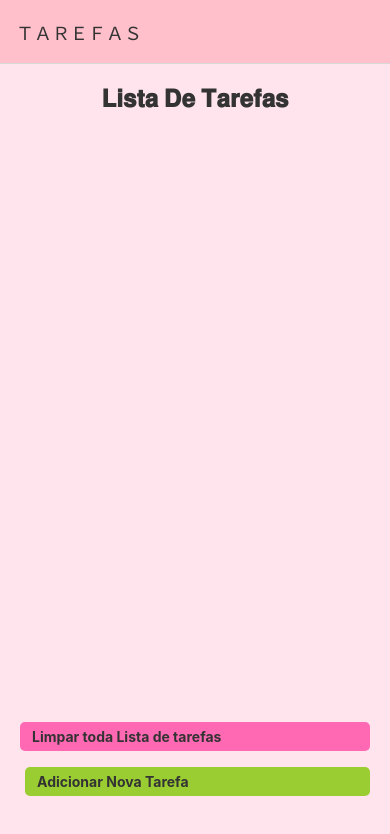
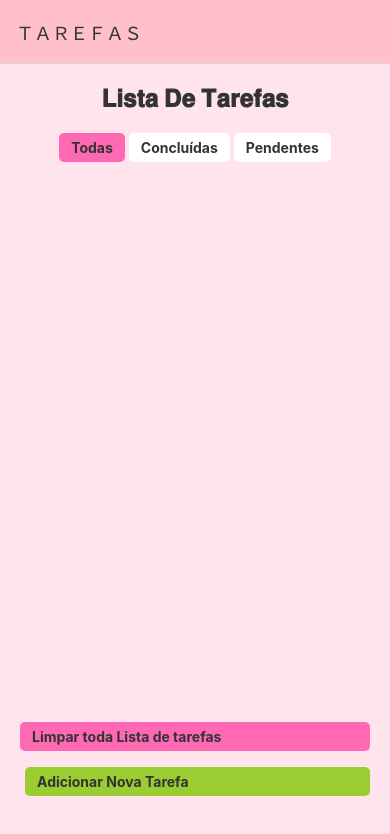
Before and after one commit to stellastachoviak/ListaDeTarefas-, a React Native app in the folder ListaDeTarefasApp/: screen /Home in a window 390 px wide. Shown: the top 834 px of the page. Built offline with nearby package versions, Linux system fonts and the light colour scheme.

Commit message:
trabalhofinalizado

```diff
--- a/ListaDeTarefasApp/screens/AddTask.tsx
+++ b/ListaDeTarefasApp/screens/AddTask.tsx
@@ -1,7 +1,9 @@
 import React, { useState } from 'react';
 import { View, Text, TextInput, TouchableOpacity, Alert, StyleSheet } from 'react-native';
+import HomeScreen from './HomeScreen';
 
-export default function AddTask({ navigation }: any) {
+
+export default function AddTask({ navigation, route }: any) {
   const [titulo, setTitulo] = useState('');
   const [descricao, setDescricao] = useState('');
 
@@ -13,16 +15,22 @@ export default function AddTask({ navigation }: any) {
 
     const novaTarefa = {
       id: Date.now().toString(),
-      title: titulo,
-      description: descricao,
+      title: titulo.trim(),
+      description: descricao.trim(),
       done: false,
     };
 
-    navigation.navigate('Home', { novaTarefa });
+
+    if (route.params?.onAddTask) {
+      route.params.onAddTask(novaTarefa);
+    }
+
+    navigation.goBack();
 
     setTitulo('');
     setDescricao('');
   }
+
 
   return (
     <View style={styles.container}>
--- a/ListaDeTarefasApp/screens/DetailsScreen.tsx
+++ b/ListaDeTarefasApp/screens/DetailsScreen.tsx
@@ -15,7 +15,7 @@ export default function DetailsScreen({ route }: any) {
 const styles = StyleSheet.create({
     container: {
         flex: 1,
-        backgroundColor: '#fff',
+        backgroundColor: '#ffe4ed',
         padding: 24,
         justifyContent: 'center',
         alignItems: 'center',
--- a/ListaDeTarefasApp/screens/HomeScreen.tsx
+++ b/ListaDeTarefasApp/screens/HomeScreen.tsx
@@ -1,6 +1,5 @@
 import { StyleSheet, View, Text, FlatList, TouchableOpacity, Alert } from "react-native";
-import { useEffect, useState } from 'react';
-import React from "react";
+import React, { useState, useEffect } from 'react';
 
 
 
@@ -13,15 +12,18 @@ type Task = {
 
 export default function HomeScreen({ navigation, route }: any) {
   const [tasks, setTasks] = useState<Task[]>([]);
+  const [showDone, setShowDone] = useState<'all' | 'done' | 'notdone'>('all');
   const [newTitle, setNewTitle] = useState('');
   const [newDescription, setNewDescription] = useState('');
+
 
   useEffect(() => {
   if (route?.params?.novaTarefa) {
     setTasks(prev => [...prev, route.params.novaTarefa]);
-            navigation.setParams({ novaTarefa: null }); // limpa o parâmetro para não adicionar de novo
+    navigation.setParams({ novaTarefa: null });
   }
 }, [route?.params?.novaTarefa]);
+
 
     const addTask = () => {
         if (!newTitle.trim()) {
@@ -57,12 +59,42 @@ export default function HomeScreen({ navigation, route }: any) {
     );
   };
 
+
+  const filteredTasks = tasks.filter(task => {
+    if (showDone === 'all') return true;
+    if (showDone === 'done') return task.done;
+    if (showDone === 'notdone') return !task.done;
+  });
+
   return (
     <View style={styles.container}>
       <Text style={styles.title}>𝐋𝐢𝐬𝐭𝐚 𝐃𝐞 𝐓𝐚𝐫𝐞𝐟𝐚𝐬</Text>
+
+
+      <View style={{ flexDirection: 'row', justifyContent: 'center', marginBottom: 10 }}>
+        <TouchableOpacity
+          style={[styles.counterButton, { backgroundColor: showDone === 'all' ? '#ff69b4' : '#fff', marginHorizontal: 2 }]}
+          onPress={() => setShowDone('all')}
+        >
+          <Text style={styles.buttonText}>Todas</Text>
+        </TouchableOpacity>
+        <TouchableOpacity
+          style={[styles.counterButton, { backgroundColor: showDone === 'done' ? '#ff69b4' : '#fff', marginHorizontal: 2 }]}
+          onPress={() => setShowDone('done')}
+        >
+          <Text style={styles.buttonText}>Concluídas</Text>
+        </TouchableOpacity>
+        <TouchableOpacity
+          style={[styles.counterButton, { backgroundColor: showDone === 'notdone' ? '#ff69b4' : '#fff', marginHorizontal: 2 }]}
+          onPress={() => setShowDone('notdone')}
+        >
+          <Text style={styles.buttonText}>Pendentes</Text>
+        </TouchableOpacity>
+      </View>
+
       <FlatList
         style={styles.list}
-        data={tasks}
+        data={filteredTasks}
         keyExtractor={item => item.id}
         renderItem={({ item }) => (
           <TouchableOpacity
@@ -90,7 +122,7 @@ export default function HomeScreen({ navigation, route }: any) {
                   item.done && { textDecorationLine: 'line-through', color: '#bbb' }
                 ]}
               >
-                {item.description}
+
               </Text>
               <TouchableOpacity
                 style={styles.removeButton}
@@ -114,7 +146,9 @@ export default function HomeScreen({ navigation, route }: any) {
         <View style={styles.rowButtons}>
           <TouchableOpacity
             style={[styles.counterButton, { backgroundColor: '#9ACD32', flex: 1, marginLeft: 5 }]}
-            onPress={() => navigation.navigate('AddTask')}
+            onPress={() => navigation.navigate('AddTask', {
+              onAddTask: (novaTarefa: any) => setTasks(prev => [...prev, novaTarefa])
+            })}
           >
             <Text style={styles.buttonText}>Adicionar Nova Tarefa</Text>
           </TouchableOpacity>
@@ -142,15 +176,16 @@ const styles = StyleSheet.create({
   },
   card: {
     backgroundColor: 'pink',
-    padding: 15,
-    marginBottom: 10,
-    borderWidth: 1,
-    borderColor: '#ddd',
-    shadowColor: '#000',
-    shadowOffset: { width: 0, height: 2 },
-    shadowOpacity: 0.1,
-    shadowRadius: 5,
-    elevation: 3,
+    padding: 10,
+    marginBottom: 6,
+    borderWidth: 2,
+    borderColor: '#ff69b4',
+    borderRadius: 12,
+    shadowColor: '#ff00cc',
+    shadowOffset: { width: 0, height: 6 },
+    shadowOpacity: 0.35,
+    shadowRadius: 12,
+
   },
   cardTitle: {
     fontSize: 18,
```
Lines whose indentation alone changed are shown as unchanged.
